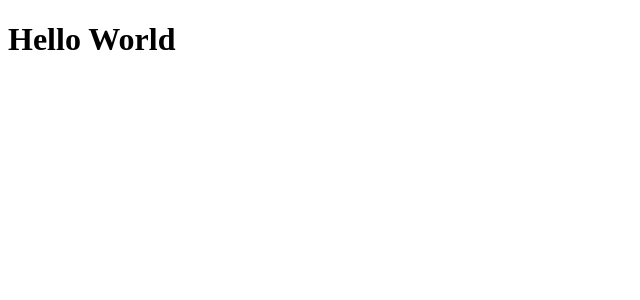
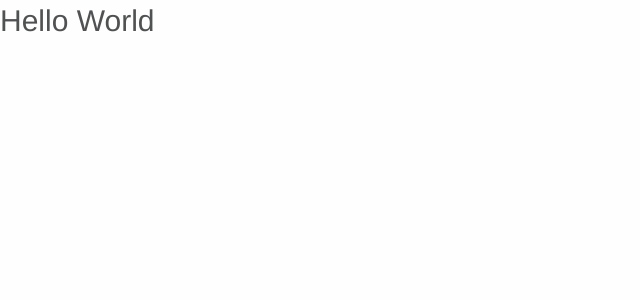
Before and after one commit to frassaolucas/orama-investment-fund-page, a React (Create React App) app: page / in a window 1280 px wide. Shown: the top 300 px of the page, without its empty margins (0-640 px from the left). Built offline with nearby package versions, Linux system fonts and the light colour scheme.

Commit message:
configured global styles and foundation 6

```diff
--- a/package.json
+++ b/package.json
@@ -10,9 +10,11 @@
     "@types/node": "^12.0.0",
     "@types/react": "^16.9.0",
     "@types/react-dom": "^16.9.0",
+    "foundation-sites": "^6.6.3",
     "react": "^16.13.1",
     "react-dom": "^16.13.1",
     "react-scripts": "3.4.3",
+    "styled-components": "^5.2.0",
     "typescript": "~3.7.2"
   },
   "scripts": {
@@ -37,6 +39,7 @@
     ]
   },
   "devDependencies": {
+    "@types/styled-components": "^5.1.3",
     "@typescript-eslint/eslint-plugin": "^4.1.1",
     "@typescript-eslint/parser": "^4.1.1",
     "eslint": "6.8.0",
--- a/public/index.html
+++ b/public/index.html
@@ -3,6 +3,12 @@
   <head>
     <meta charset="utf-8" />
     <meta name="viewport" content="width=device-width, initial-scale=1" />
+
+    <link
+      href="https://fonts.googleapis.com/css2?family=Roboto:wght@300;400;700&display=swap"
+      rel="stylesheet"
+    />
+
     <title>Lista de Fundos de Investimento</title>
   </head>
   <body>
--- a/src/App.tsx
+++ b/src/App.tsx
@@ -1,7 +1,16 @@
 import React from 'react';
 
-function App() {
-  return <h1>Hello World</h1>;
-}
+import '../node_modules/foundation-sites/dist/css/foundation.min.css';
+import GlobalStyle from './styles/globalStyles';
+
+const App: React.FC = () => {
+  return (
+    <>
+      <h1>Hello World</h1>
+
+      <GlobalStyle />
+    </>
+  );
+};
 
 export default App;
--- /dev/null
+++ b/src/styles/globalStyles.ts
@@ -0,0 +1,80 @@
+import { createGlobalStyle } from 'styled-components';
+
+export const colors = {
+  colorPrimary: '#7CC33E',
+  colorSecondary: '#119c9f',
+
+  colorGray: '#505152',
+  colorGrayLight: '#fefefe',
+
+  colorRiskOne: '#a6ecfc',
+  colorRiskTwo: '#68f1dd',
+  colorRiskThree: '#91ed6e',
+  colorRiskFour: '#b0f42a',
+  colorRiskFive: '#ddf40c',
+  colorRiskSix: '#faf00e',
+  colorRiskSeven: '#ffdc00',
+  colorRiskEight: '#fb0',
+  colorRiskNine: '#f80',
+  colorRiskTen: '#ff5e00',
+  colorRiskEleven: '#ff0600',
+  colorRiskTwelve: '#b51414',
+};
+
+export default createGlobalStyle`
+  :root {
+    --color-primary: ${colors.colorPrimary};
+    --color-secondary: ${colors.colorSecondary};
+
+    --color-gray: ${colors.colorGray};
+    --color-gray-light: ${colors.colorGrayLight};
+
+    --color-risk-one: ${colors.colorRiskOne};
+    --color-risk-two: ${colors.colorRiskTwo};
+    --color-risk-three: ${colors.colorRiskThree};
+    --color-risk-four: ${colors.colorRiskFour};
+    --color-risk-five: ${colors.colorRiskFive};
+    --color-risk-six: ${colors.colorRiskSix};
+    --color-risk-seven: ${colors.colorRiskSeven};
+    --color-risk-eight: ${colors.colorRiskEight};
+    --color-risk-nine: ${colors.colorRiskNine};
+    --color-risk-ten: ${colors.colorRiskTen};
+    --color-risk-eleven: ${colors.colorRiskEleven};
+    --color-risk-twelve: ${colors.colorRiskTwelve};
+  }
+
+  * {
+    margin: 0;
+    padding: 0;
+    box-sizing: border-box;
+    outline: 0;
+  }
+
+  html,
+  body,
+  #root {
+    min-height: 100vh;
+    display: flex;
+    flex-direction: column;
+  }
+
+  html {
+    font-size: 62.5%;
+    scroll-behavior: smooth;
+  }
+
+  body {
+    background: var(--color-gray-light);
+    color: var(--color-gray);
+    -webkit-font-smoothing: antialiased;
+  }
+
+  body, input, button {
+    font-family: 'Roboto', sans-serif;
+    font-size: 1.4rem;
+  }
+
+  button {
+    cursor: pointer;
+  }
+`;
```
Also changed, not shown: tsconfig.json (+2 -8 lines), 2 other files (tests, documents, lock files or other folders).
